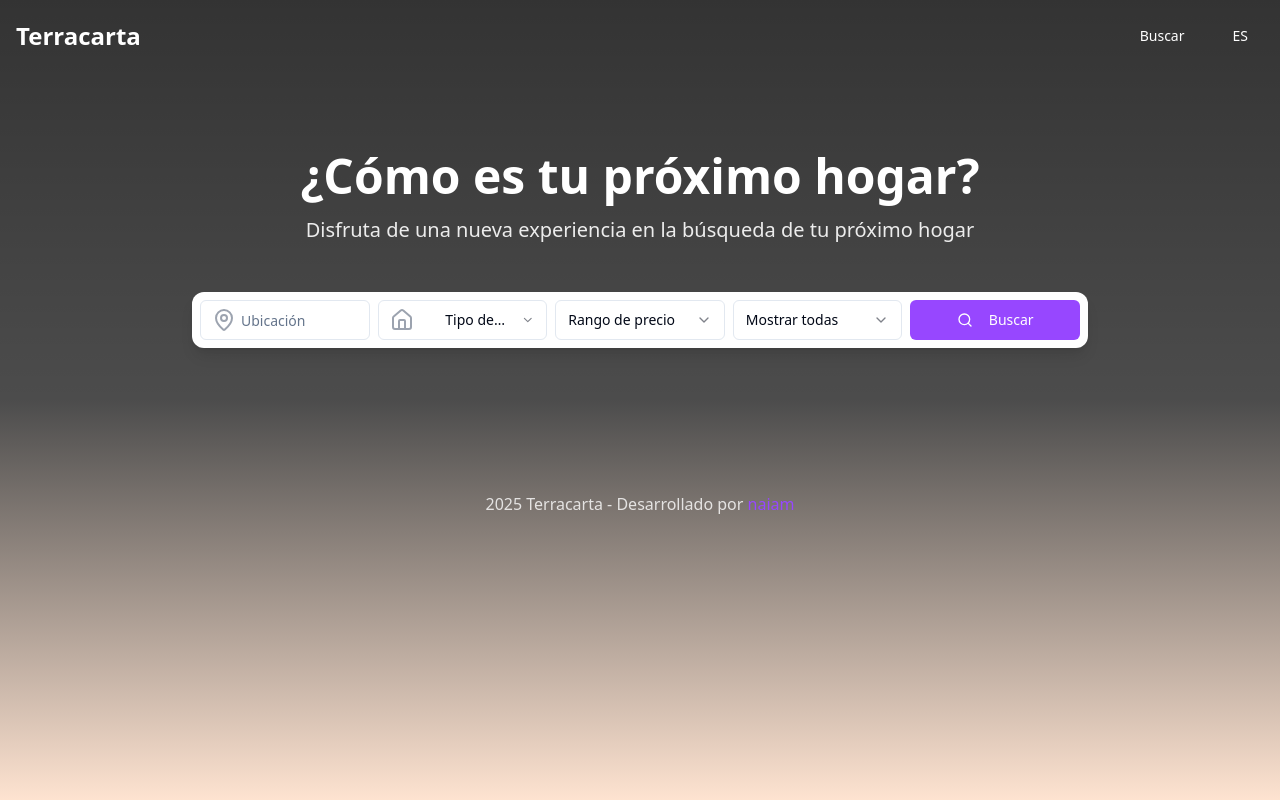
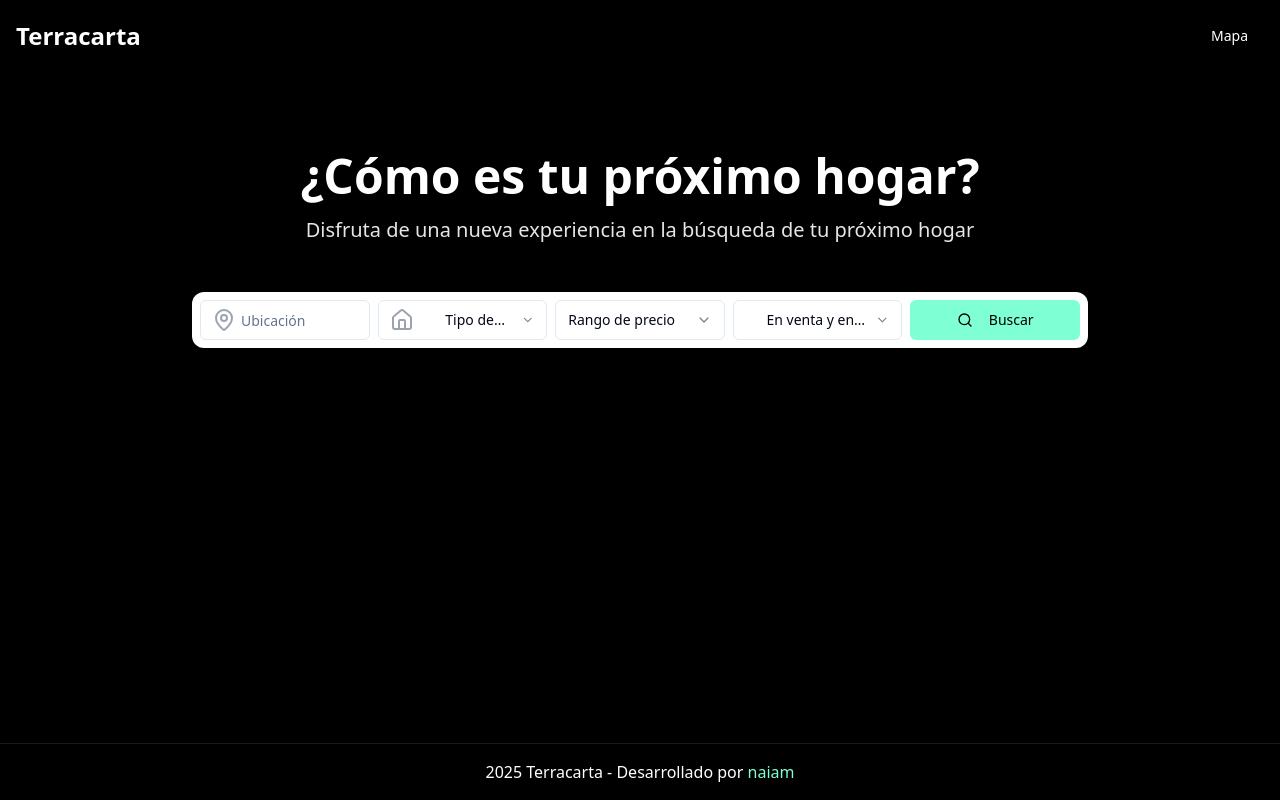
Before and after one commit to NaiamStudio/tm, a React (Vite) app: page / in a window 1280 px wide. Built offline with nearby package versions, Linux system fonts and the light colour scheme.

Commit message:
Improve site aesthetics
- Changed background to black.
- Removed "Search" and "ES" buttons from the navigation bar, added "Map" button linking to `/map`.
- Relocated the footer.
- Changed the color of the search box to a vibrant aquamarine.
- Replaced "Show all" with "For sale and for rent".

```diff
--- a/src/pages/Index.tsx
+++ b/src/pages/Index.tsx
@@ -26,18 +26,17 @@ const HomePage = () => {
   };
 
   return (
-    <div className="min-h-screen bg-gradient-to-b from-black/80 via-black/70 to-[#F97316]/20">
+    <div className="min-h-screen bg-black">
       <nav className="container mx-auto p-4 flex justify-between items-center">
         <Link to="/" className="text-white text-2xl font-bold">
           Terracarta
         </Link>
         <div className="flex gap-4">
-          <Button variant="ghost" className="text-white">
-            Buscar
-          </Button>
-          <Button variant="ghost" className="text-white">
-            ES
-          </Button>
+          <Link to="/map">
+            <Button variant="ghost" className="text-white">
+              Mapa
+            </Button>
+          </Link>
         </div>
       </nav>
 
@@ -114,7 +113,7 @@ const HomePage = () => {
                   <SelectValue placeholder="Tipo de operación" />
                 </SelectTrigger>
                 <SelectContent>
-                  <SelectItem value="all">Mostrar todas</SelectItem>
+                  <SelectItem value="all">En venta y en alquiler</SelectItem>
                   <SelectItem value="rent">Alquiler</SelectItem>
                   <SelectItem value="sale">Venta</SelectItem>
                 </SelectContent>
@@ -122,7 +121,7 @@ const HomePage = () => {
             </div>
 
             <Button
-              className="bg-primary hover:bg-primary/90 text-white"
+              className="bg-[#7FFFD4] hover:bg-[#7FFFD4]/90 text-black"
               onClick={handleSearch}
             >
               <Search className="mr-2 h-4 w-4" /> Buscar
@@ -131,14 +130,14 @@ const HomePage = () => {
         </div>
       </main>
 
-      <footer className="container mx-auto p-4 text-center text-white/80">
-        <p>
+      <footer className="fixed bottom-0 w-full bg-black border-t border-white/10 py-4">
+        <p className="text-center text-white">
           2025 Terracarta - Desarrollado por{" "}
           <a
             href="https://naiam.studio"
             target="_blank"
             rel="noopener noreferrer"
-            className="text-primary hover:text-primary/80"
+            className="text-[#7FFFD4] hover:text-[#7FFFD4]/80"
           >
             naiam
           </a>
```
